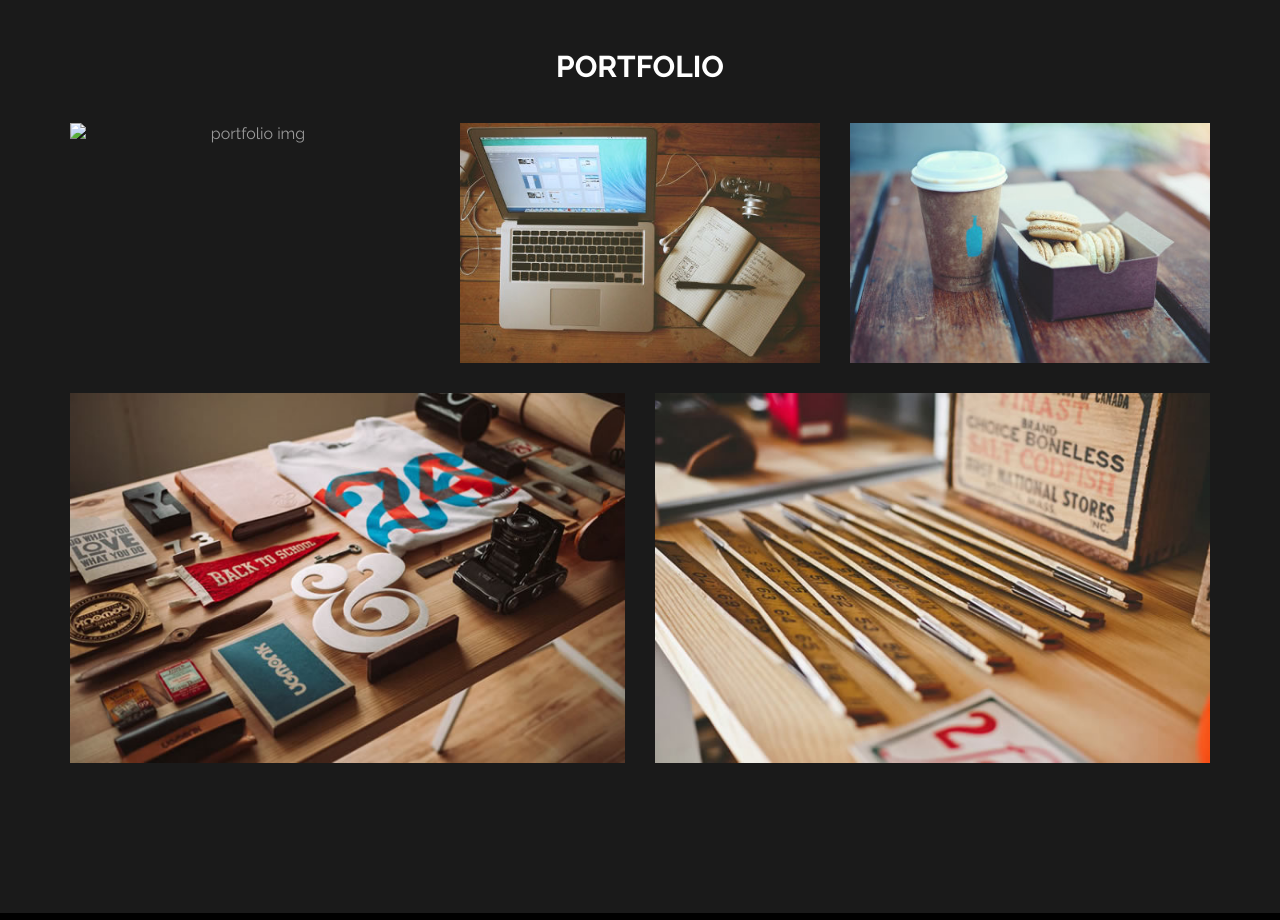
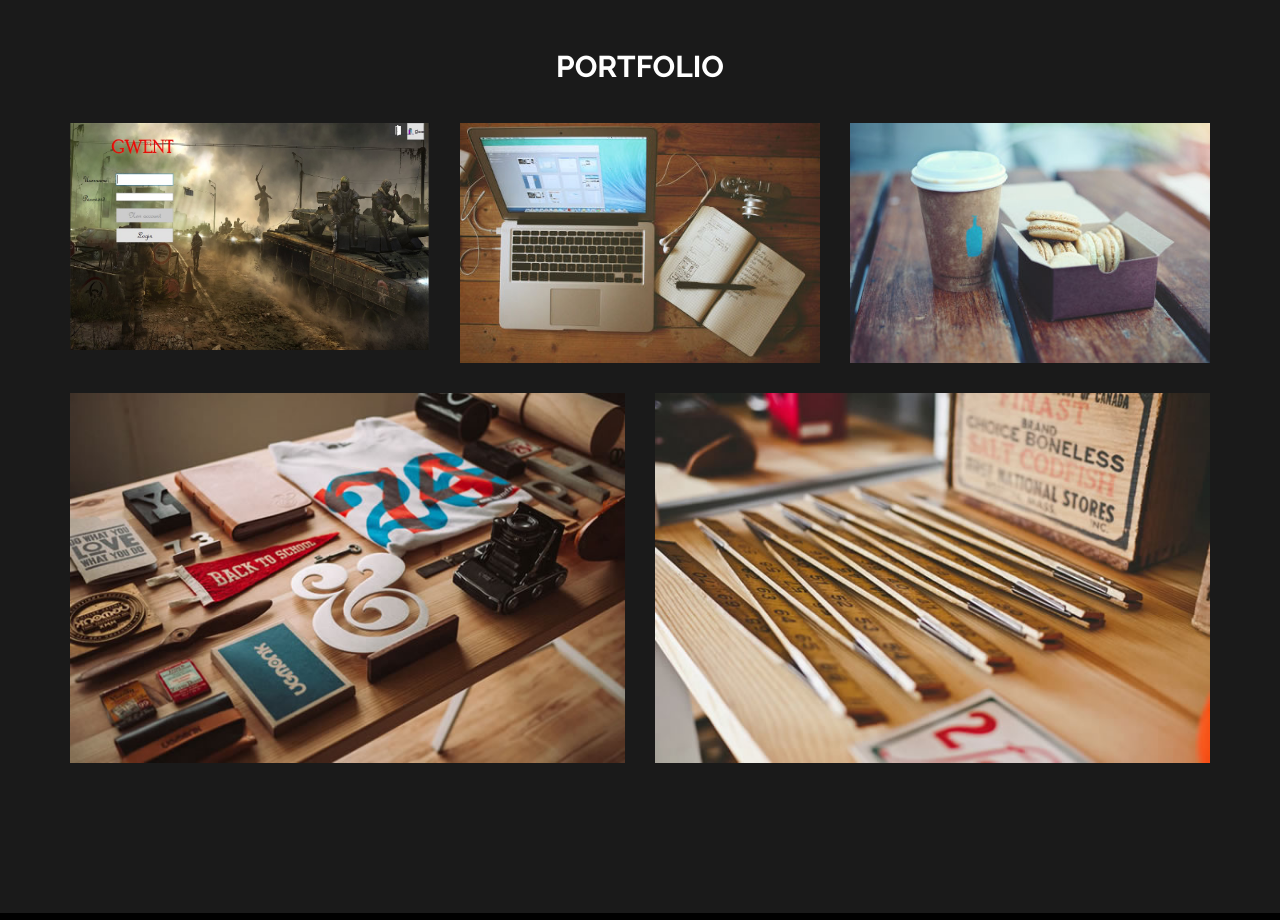
Before and after one commit to CenturionLC/Portfolio, a plain HTML site: page index.html in a window 1280 px wide. Shown: the part 1720-2640 px from the top of the page. Drawn offline with Linux system fonts and the light colour scheme.

Commit message:
Update index.html

```diff
--- a/index.html
+++ b/index.html
@@ -144,7 +144,7 @@
 				</div>
 				<div class="col-md-4 col-xs-6 wow fadeIn" data-wow-delay="0.6s">
 					<div class="portfolio-thumb">
-						<img src="Gwent.jpg" class="img-responsive" alt="portfolio img">
+						<img src="images/Gwent.jpg" class="img-responsive" alt="portfolio img">
 							<div class="portfolio-overlay">
 								<h4>Web Design</h4>
 								<h5>Author: Cindy</h5>
```
